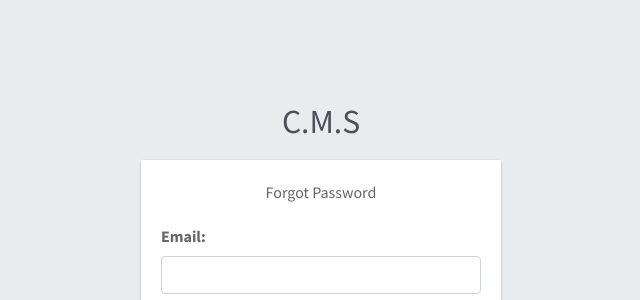
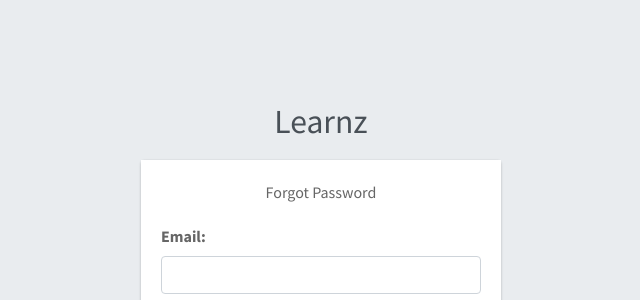
Before and after one commit to SujayKumarMondal/OnlineEduPortal, a Django app: page /accounts/password_reset/ in a window 1280 px wide. Shown: the part 154-454 px from the top of the page, without its empty margins (319-959 px from the left). Run offline with Django 3.2, Linux system fonts and the light colour scheme; some libraries are stand-ins or nearby versions.

Commit message:
Update title and logo text in base.html to reflect correct branding

```diff
--- a/main_app/templates/registration/base.html
+++ b/main_app/templates/registration/base.html
@@ -5,7 +5,7 @@
 <head>
     <meta charset="utf-8">
     <meta http-equiv="X-UA-Compatible" content="IE=edge">
-    <title>C.M.S | Log In</title>
+    <title>Learnz | Log In</title>
     <!-- Tell the browser to be responsive to screen width -->
     <meta name="viewport" content="width=device-width, initial-scale=1">
 
@@ -24,7 +24,7 @@
 <body class="hold-transition login-page">
     <div class="login-box">
         <div class="login-logo">
-            <a href=""><b>C.M.S</b></a>
+            <a href=""><b>Learnz</b></a>
 
         </div>
         <!-- /.login-logo -->
```
